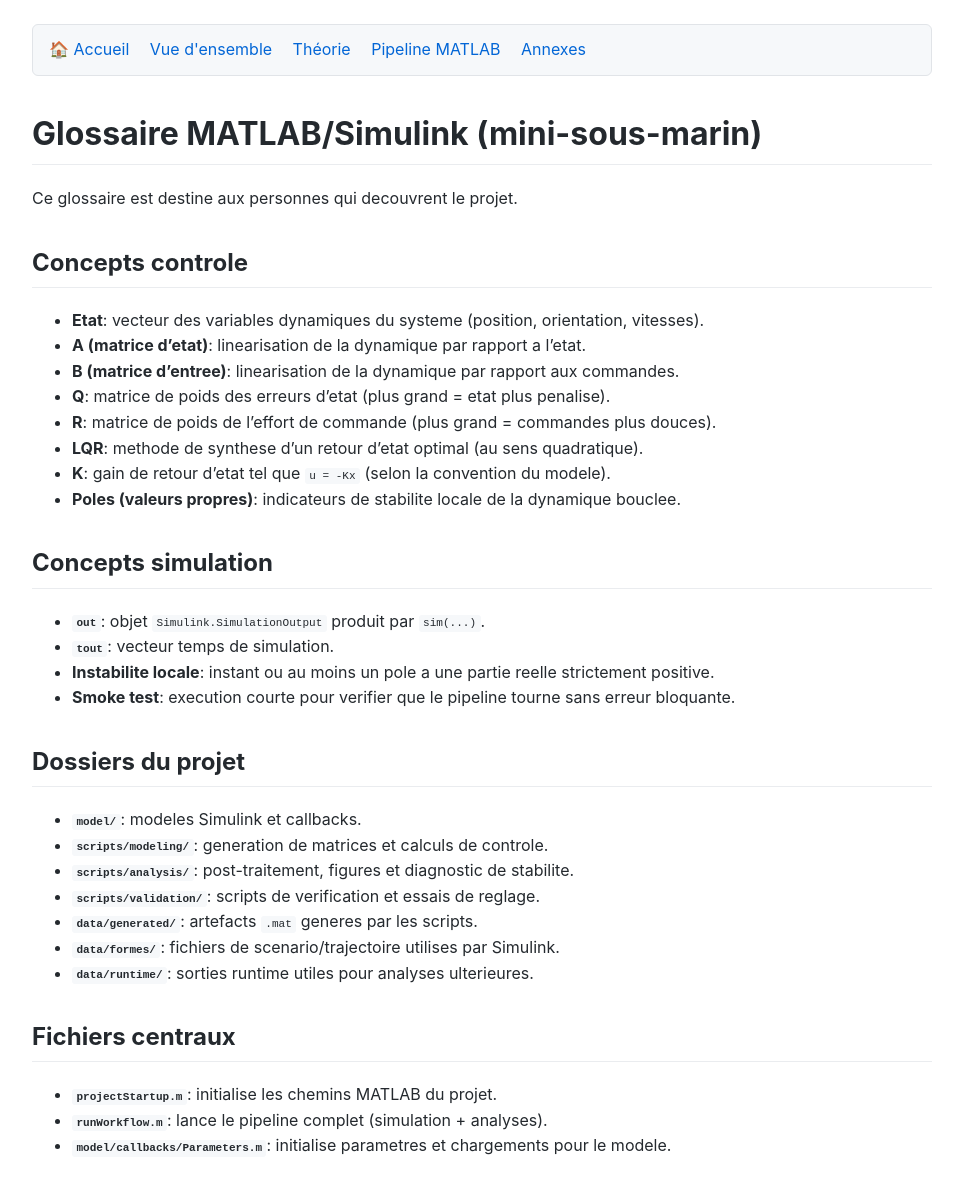
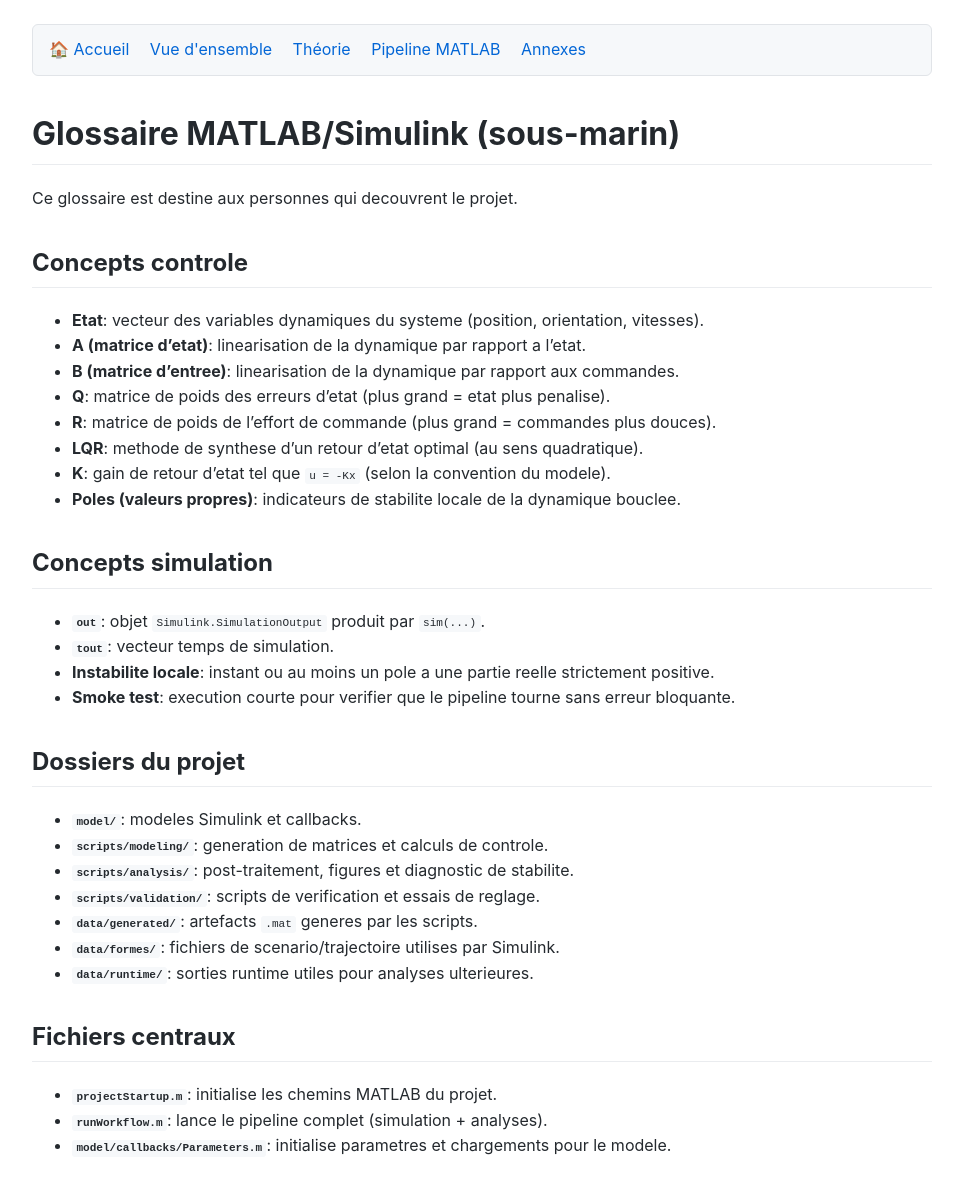
Before and after one commit to ASUQTR/Matlab_Simulink, a Jekyll site: the page built from docs/glossaire.md, in a window 1280 px wide. Shown: the whole page, without its empty margins (158-1121 px from the left). Built offline with Jekyll 4.4.1, drawn with Linux system fonts in a browser that asks for light colours.

Commit message:
changing title

```diff
--- a/docs/glossaire.md
+++ b/docs/glossaire.md
@@ -3,7 +3,7 @@
 title: "Glossaire"
 ---
 
-# Glossaire MATLAB/Simulink (mini-sous-marin)
+# Glossaire MATLAB/Simulink (sous-marin)
 
 Ce glossaire est destine aux personnes qui decouvrent le projet.
 
```
